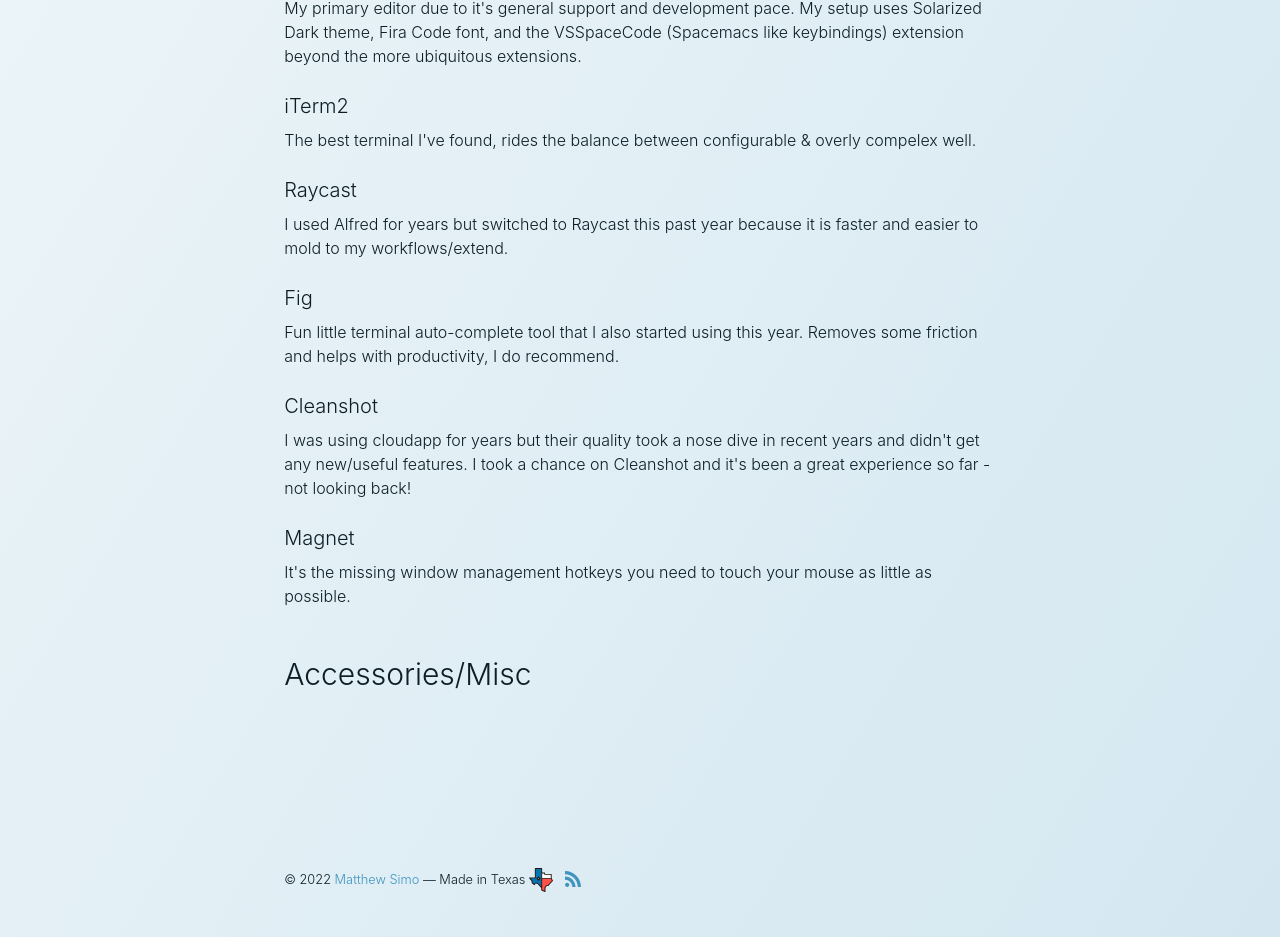
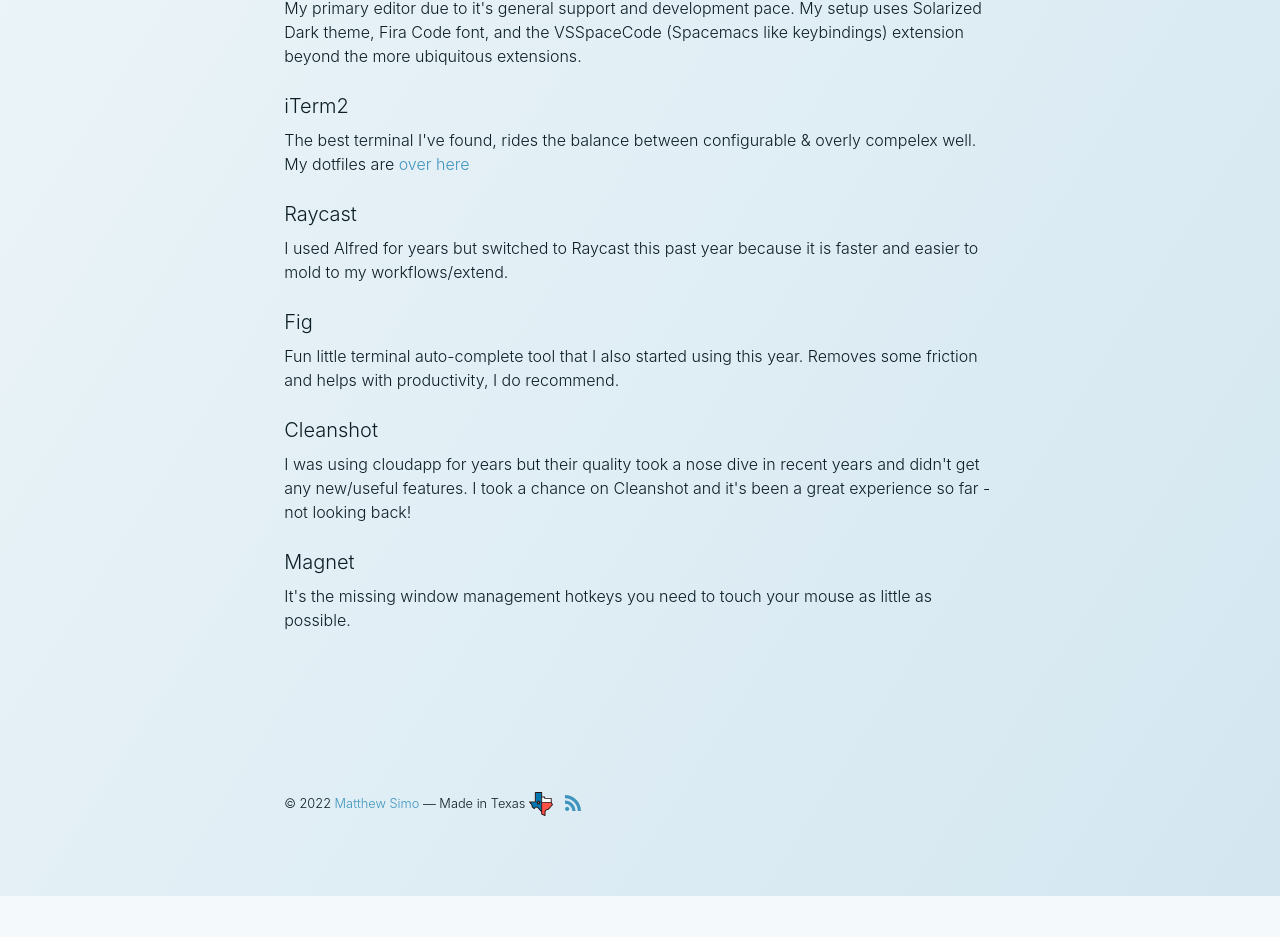
Before and after one commit to matthewsimo/talks, a SvelteKit app: page /uses in a window 1280 px wide. Shown: the part 1112-2049 px from the top of the page. After the commit the page ends 2008 px from the top, so only its background shows below. Built offline with nearby package versions, Linux system fonts and the light colour scheme; a web font is replaced by a local one; what tailwindcss-selection-variant would draw is missing.

Commit message:
tweaks to about & uses

```diff
--- a/src/routes/(page)/about/+page.svelte
+++ b/src/routes/(page)/about/+page.svelte
@@ -5,7 +5,7 @@
 	import { waitFor } from '$lib/utils';
 	import HeadMeta from '$lib/HeadMeta.svelte';
 	import Link from '$lib/Link.svelte';
-	import Clients from '$lib/Clients.svelte';
+	import Clients from './Clients.svelte';
 
 	let copyMsg: false | 'Success' | 'Error' = false;
 
--- a/src/routes/(page)/uses/+page.svelte
+++ b/src/routes/(page)/uses/+page.svelte
@@ -1,7 +1,7 @@
 <script lang="ts">
 	import { gridClass } from '$lib/classes';
 	import HeadMeta from '$lib/HeadMeta.svelte';
-	import Section from '$lib/Section.svelte';
+	import Section from './Section.svelte';
 	import { usesData } from './data';
 </script>
 
--- a/src/lib/Section.svelte
+++ b/src/routes/(page)/uses/Section.svelte
@@ -11,7 +11,7 @@
 			{#each items as { name, desc }}
 				<dt class="text-xl">{name}</dt>
 				<dd class="pb-4">
-					{desc}
+					{@html desc}
 				</dd>
 			{/each}
 		</dl>
--- a/src/routes/(page)/uses/data.ts
+++ b/src/routes/(page)/uses/data.ts
@@ -1,3 +1,5 @@
+import { anchorClass } from '$lib/classes';
+
 type item = {
 	name: string;
 	desc: string;
@@ -42,7 +44,7 @@
 			},
 			{
 				name: `iTerm2`,
-				desc: `The best terminal I've found, rides the balance between configurable & overly compelex well.`
+				desc: `The best terminal I've found, rides the balance between configurable & overly compelex well. My dotfiles are <a class="${anchorClass}" href="https://github.com/matthewsimo/dotfiles">over here</a>`
 			},
 			{
 				name: `Raycast`,
@@ -61,9 +63,9 @@
 				desc: `It's the missing window management hotkeys you need to touch your mouse as little as possible.`
 			}
 		]
-	},
-	{
-		title: `Accessories/Misc`,
-		items: []
 	}
+	// {
+	// 	title: `Accessories/Misc`,
+	// 	items: []
+	// }
 ];
```
Also changed, not shown: src/routes/(page)/about/Clients.svelte (renamed from src/lib/Clients.svelte).
